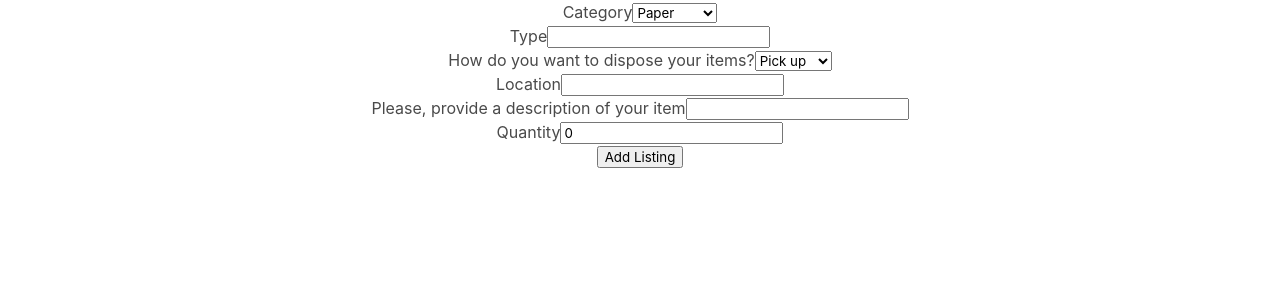
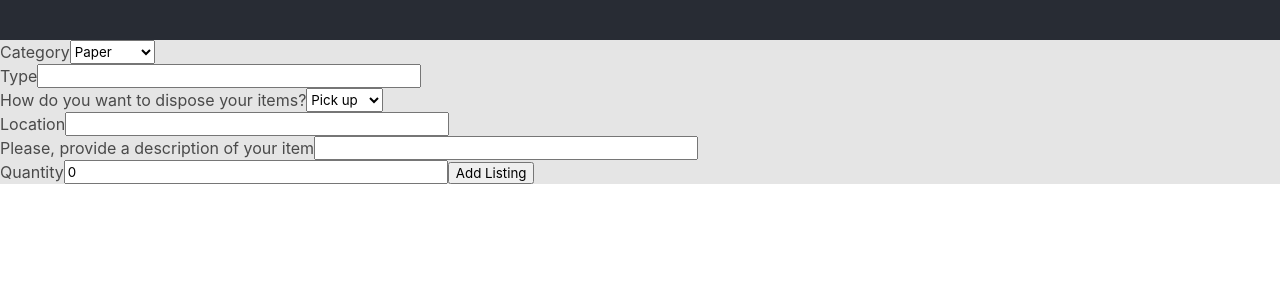
Before and after one commit to chuongtang/evolveu-c6-project-02, a React (Create React App) app in the folder client/: page / in a window 1280 px wide. Shown: the top 300 px of the page. Built offline with nearby package versions, Linux system fonts and the light colour scheme.

Commit message:
ListingForm with some css

```diff
--- a/client/src/App.css
+++ b/client/src/App.css
@@ -15,7 +15,7 @@
 
 .App-header {
   background-color: #282c34;
-  /* min-height: 20vh; */
+  min-height: 5vh;
   display: flex;
   flex-direction: column;
   align-items: center;
--- /dev/null
+++ b/client/src/components/ListingForm.css
@@ -0,0 +1,15 @@
+.add-listing__controls {
+    background-color: #E5E5E5;
+    display: flex;
+    align-content: flex-start;
+    flex-direction: column;
+}
+
+.add-listing__control {
+    display: flex;
+    align-content: flex-start;
+}
+
+input {
+    width: 30%;
+}
```
Also changed, not shown: client/src/components/ListingForm.js (+14 -1 lines).
